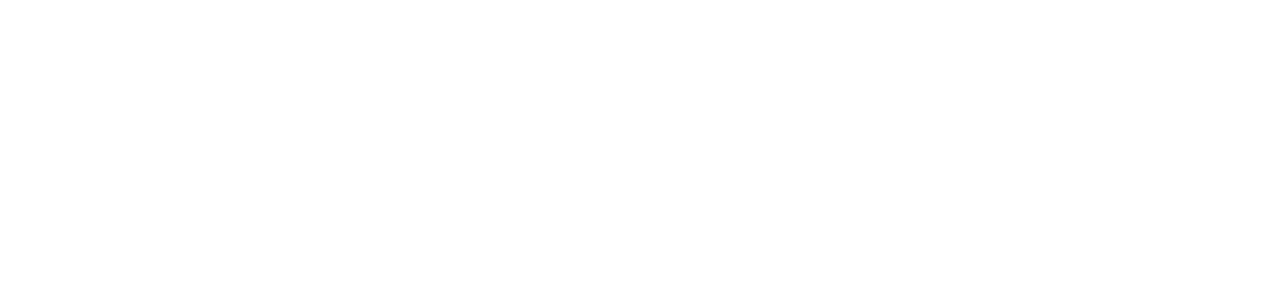
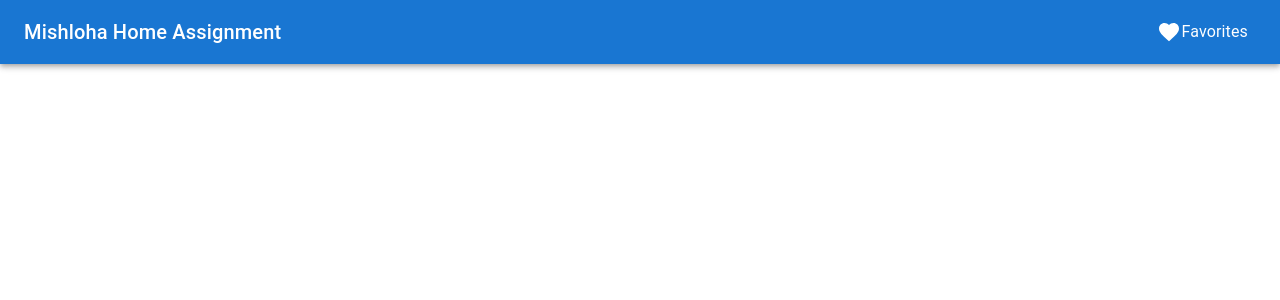
Before and after one commit to InbarDarshani/Mishloha, a React (Create React App) app in the folder Frontend/client/: page /favorites in a window 1280 px wide. Shown: the top 300 px of the page. Built offline with nearby package versions, Linux system fonts and the light colour scheme.

Commit message:
Added simple app bar header

```diff
--- a/Frontend/client/src/components/Header.jsx
+++ b/Frontend/client/src/components/Header.jsx
@@ -1,5 +1,25 @@
+import {useNavigate} from "react-router-dom";
+import {AppBar, Box, Toolbar, IconButton, Typography} from "@mui/material";
+import FavoriteIcon from "@mui/icons-material/Favorite";
+
 const Header = () => {
-  return <></>;
+  let navigate = useNavigate();
+
+  return (
+    <Box sx={{width: "100%"}}>
+      <AppBar position="static">
+        <Toolbar>
+          <Typography variant="h6" sx={{flexGrow: 1}}>
+            Mishloha Home Assignment
+          </Typography>
+          <IconButton color="inherit" onClick={() => navigate("/favorites")}>
+            <FavoriteIcon />
+            <Typography>Favorites</Typography>
+          </IconButton>
+        </Toolbar>
+      </AppBar>
+    </Box>
+  );
 };
 
 export default Header;
--- a/Frontend/client/src/components/Layout.jsx
+++ b/Frontend/client/src/components/Layout.jsx
@@ -19,7 +19,7 @@
   return (
     <ThemeProvider theme={appTheme}>
       <Grid container direction="column" justifyContent="center" alignItems="center" height="100%" sx={{}}>
-        <Grid item component="header" sx={{paddingLeft: "2%", paddingRight: "2%"}}>
+        <Grid item component="header" width="100%">
           <Header />
         </Grid>
         <Grid item component="main" sx={{margin: "2%"}}>
```
